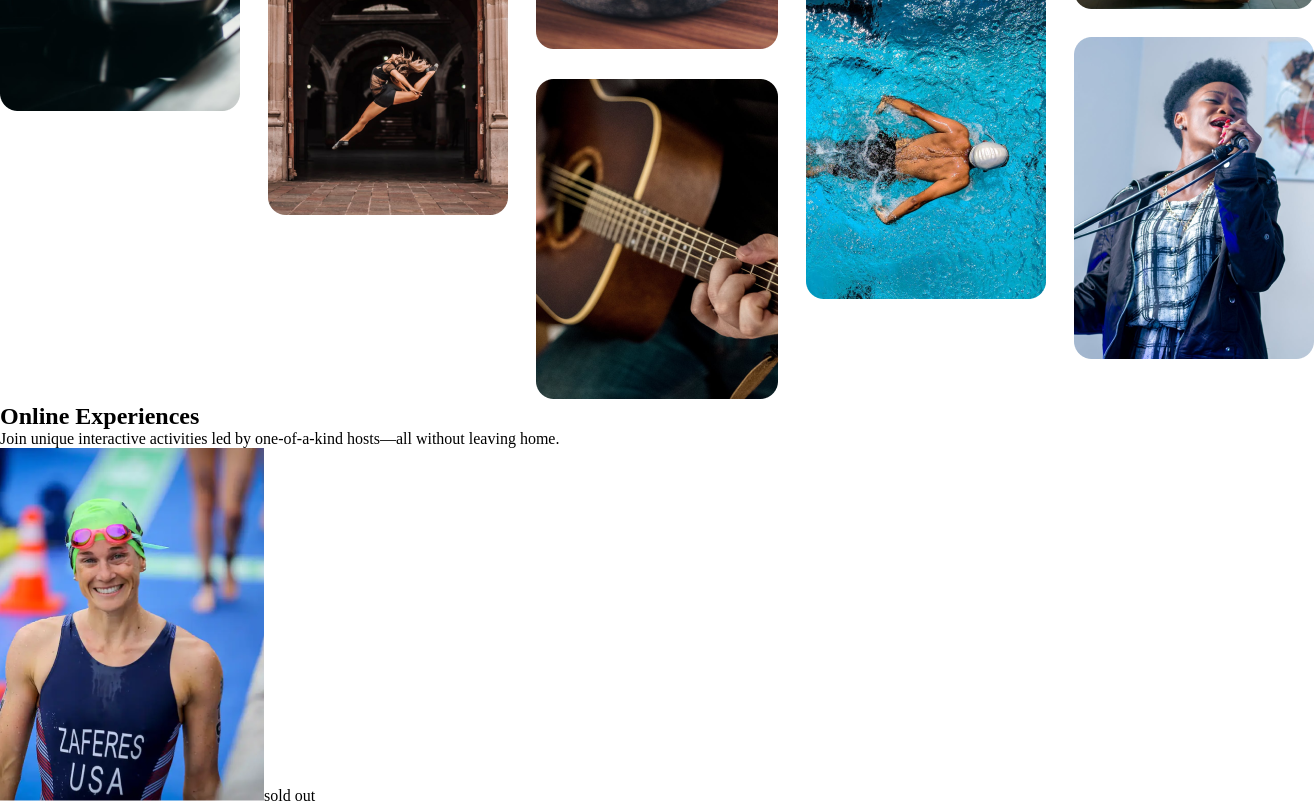
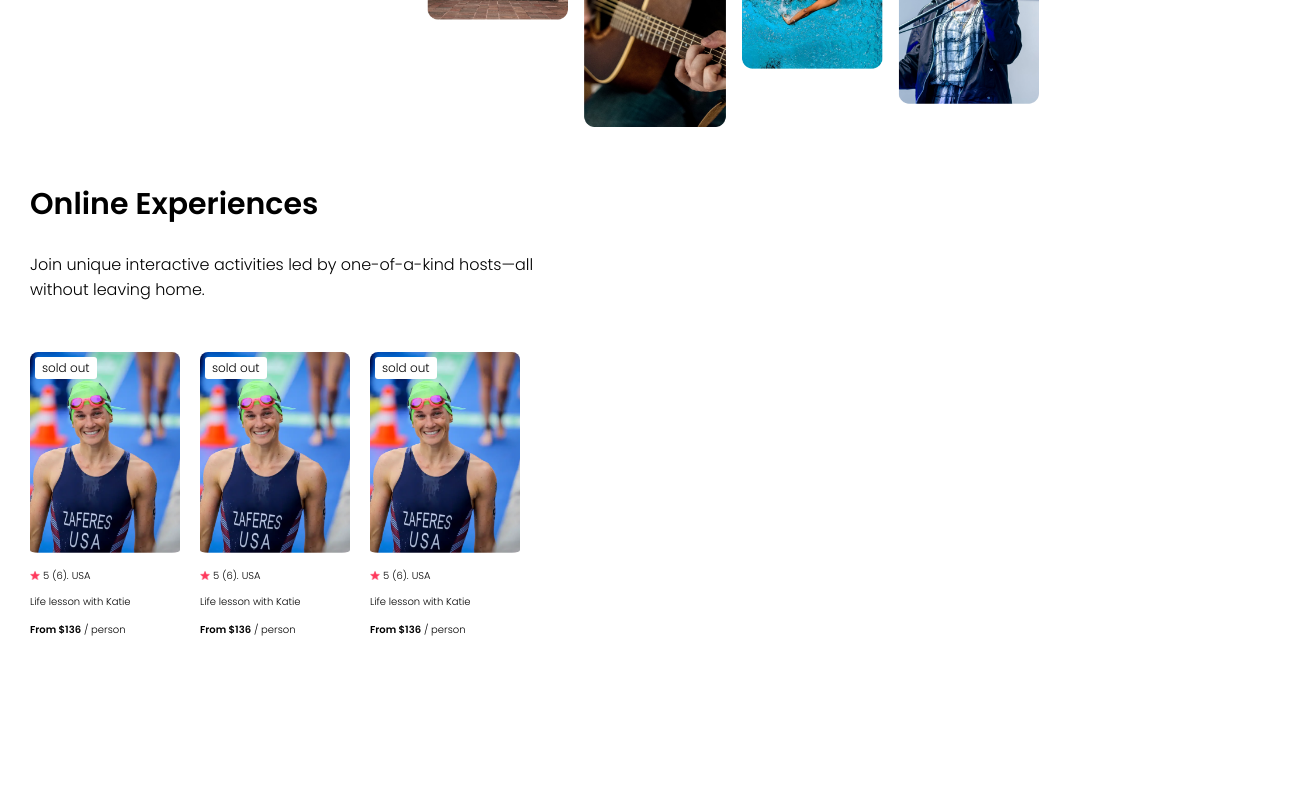
Before and after one commit to FMirzaei93/airbnb-app, a React (Create React App) app: page / in a window 1280 px wide. Shown: the part 420-1223 px from the top of the page, 1314 px wide, since content can reach past the window. After the commit the page ends 1090 px from the top, so only its background shows below. Built offline with nearby package versions, Linux system fonts and the light colour scheme.

Commit message:
Update style.css

```diff
--- a/src/styles/style.css
+++ b/src/styles/style.css
@@ -1,10 +1,13 @@
 * {
   padding: 0;
+  padding-bottom: 5px;
   margin: 0;
   box-sizing: border-box;
+  font-family: Poppins;
 }
 
-/* Navbar */
+/* ----------- Navbar Component ----------- */
+
 div.navbar {
   padding: 10px;
   box-shadow: 0px 5px 10px rgb(185, 185, 185);
@@ -14,21 +17,96 @@
   width: 80px;
 }
 
-/* Introduction */
+/* Margin Container(Intro & Card) */
 
-div.Introduction {
-  padding: 30px;
+div.margin-container {
+  margin-left: 30px;
 }
 
-div.Introduction h1 {
-  padding: 80px 0 20px 0;
+/*----------- Intro Component -----------*/
+
+section.Intro {
+  display: flex;
+  flex-direction: column;
+  margin-top: 10px;
+}
+section.Intro img {
+  width: 60vw;
+  align-self: center;
+  padding-top: 30px;
 }
 
-div.grid-holder {
-  display: flex;
-  justify-content: center;
+section.Intro h1 {
+  padding-top: 50px;
+  font-size: 30px;
+  max-width: 40vw;
 }
 
-div.grid-holder img {
-  width: 60%;
+section.Intro p {
+  padding-top: 20px;
+  max-width: 40vw;
 }
+
+/*----------- Card Component -----------*/
+
+section.card {
+  margin: 40px 20px 0 0;
+
+  /* For matching its contents and applying height and width*/
+  display: inline-block;
+  width: 150px;
+}
+
+/* Item's Photo Section */
+
+div.item-photo {
+  position: relative;
+}
+
+div.item-photo img {
+  width: 100%;
+  /* img tags always make a gap with other elements, the reason is that img tags are inline-block elements so they act like the words of a sentence.
+  Here's 3 ways of fixing this issue:*/
+  display: block;
+  /* vertical-align: middle; */
+  /* set its parent's font-size to zero */
+  border-radius: 8px;
+}
+span.sold-status {
+  background-color: #fff;
+  border-radius: 3px;
+  position: absolute;
+  top: 5px;
+  left: 5px;
+  font-size: 12px;
+  padding: 2px 7px;
+}
+
+/* Info */
+
+div.info {
+  display: flex;
+  align-items: center;
+  max-width: 100%;
+  padding: 5px 0;
+}
+
+div.info > * {
+  font-size: 10px;
+  margin-right: 3px;
+  max-width: 100%;
+}
+
+div.info img {
+  width: 10px;
+}
+
+p.title,
+span.price,
+span.owner-status {
+  font-size: 10px;
+}
+
+span.price {
+  font-weight: bold;
+}
```
